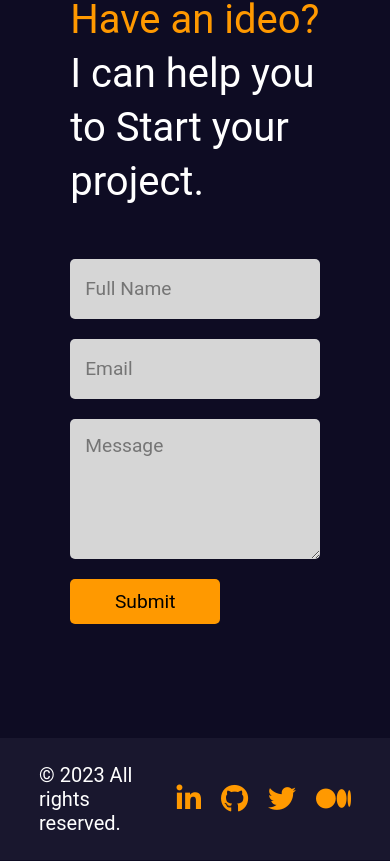
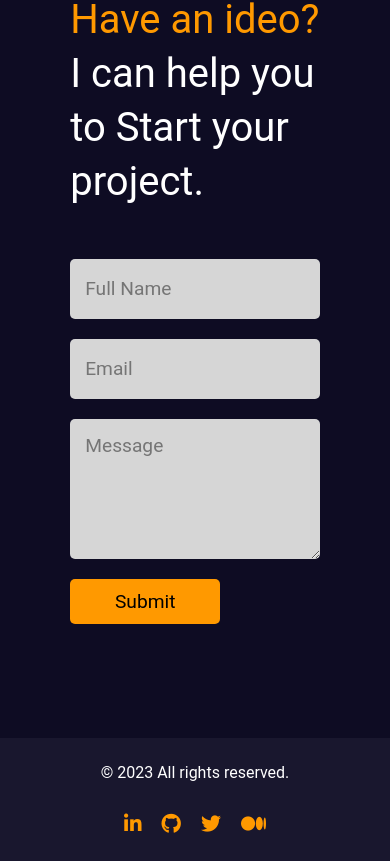
Before and after one commit to codehass/hassan-elouardy, a React (Create React App) app: page / in a window 390 px wide. Shown: the part 2385-3246 px from the top of the page. Built offline with nearby package versions, Linux system fonts and the light colour scheme.

Commit message:
styling footer section

```diff
--- a/src/components/footer.css
+++ b/src/components/footer.css
@@ -29,3 +29,19 @@
 .footer-links i {
   background: #19172e;
 }
+
+@media only screen and (min-width: 320px) and (max-width: 768px) {
+  .footer {
+    flex-direction: column;
+    padding: 25px 0;
+    gap: 30px;
+  }
+
+  .footer-links {
+    font-size: 20px;
+  }
+
+  .copy-right {
+    font-size: 16px;
+  }
+}
```
